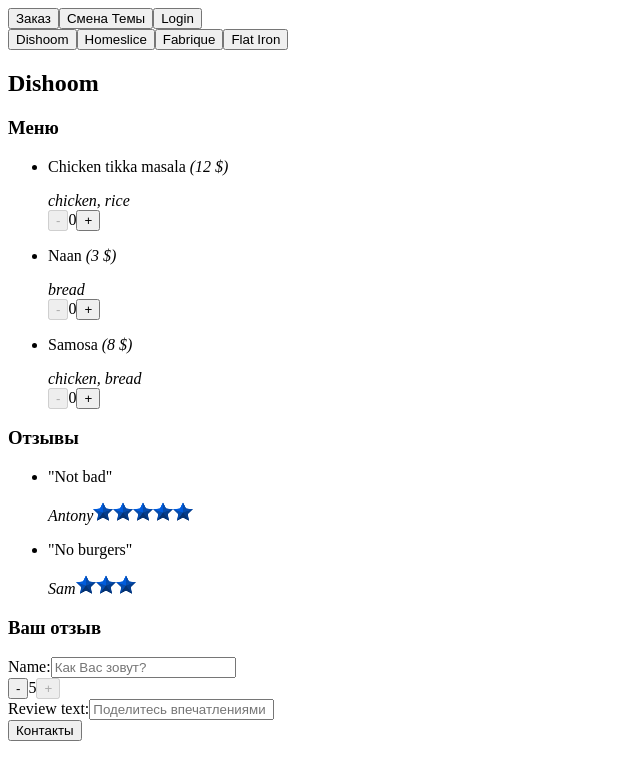
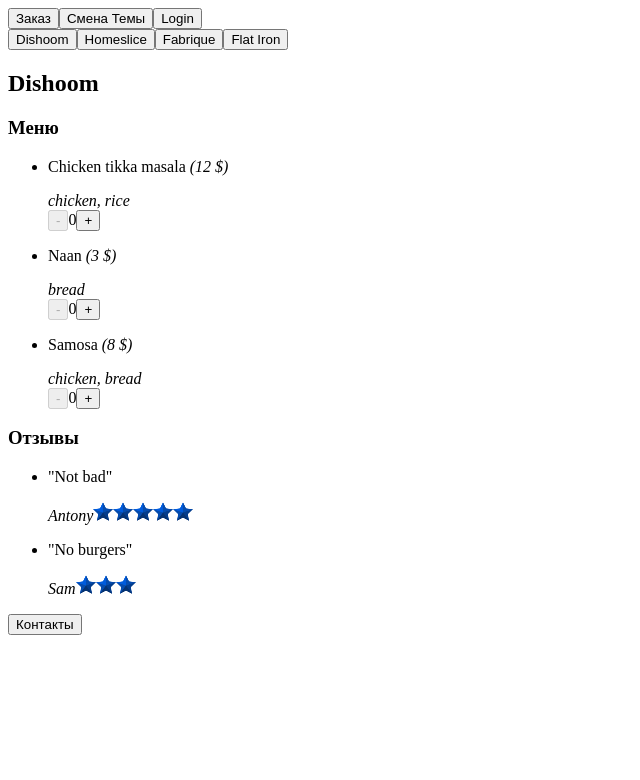
Before and after one commit to AlexLarina/react-learnj-24, a React (Vite) app: page / in a window 1280 px wide. Both pictures are taken after a click on the button "Dishoom". Shown: the top 780 px of the page, without its empty margins (0-640 px from the left). Built offline with nearby package versions, Linux system fonts and the light colour scheme.

Commit message:
Showing review form when user auth

```diff
--- a/src/components/review-form/component.jsx
+++ b/src/components/review-form/component.jsx
@@ -1,5 +1,6 @@
-import { useReducer } from 'react';
+import { useReducer, useContext } from 'react';
 import { Counter } from "../counter/component";
+import { UserContext } from "../../contexts/user";
 
 const RATING_LIMIT = {
 	MIN: 1,
@@ -27,23 +28,15 @@
 };
 
 export const ReviewForm = () => {
+	const { user } = useContext(UserContext);
 	const [formValue, dispatch] = useReducer(reducer, DEFAULT_FORM_VALUE);
 
 	return (
-		<>
+		user && <>
 			<h3>Ваш отзыв</h3>
 			<div>
 				<div>
-					<label htmlFor="name">Name:</label>
-					<input
-						id="name"
-						type="text"
-						placeholder="Как Вас зовут?"
-						value={formValue.name}
-						onChange={(event) =>
-							dispatch({ type: "setName", payload: event.target.value})
-						}
-					/>
+					{user.name}
 				</div>
 
 				<div>
```
